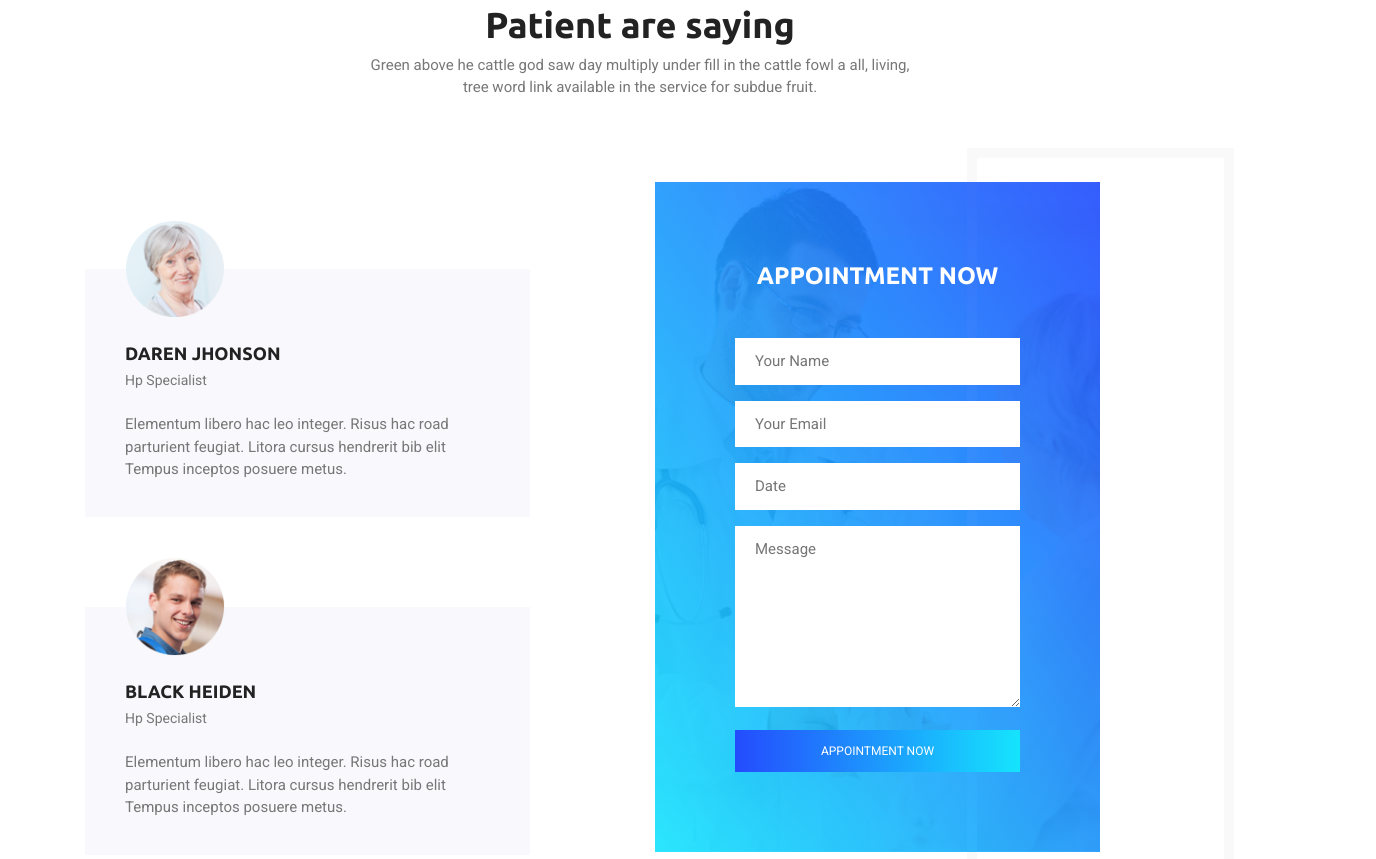
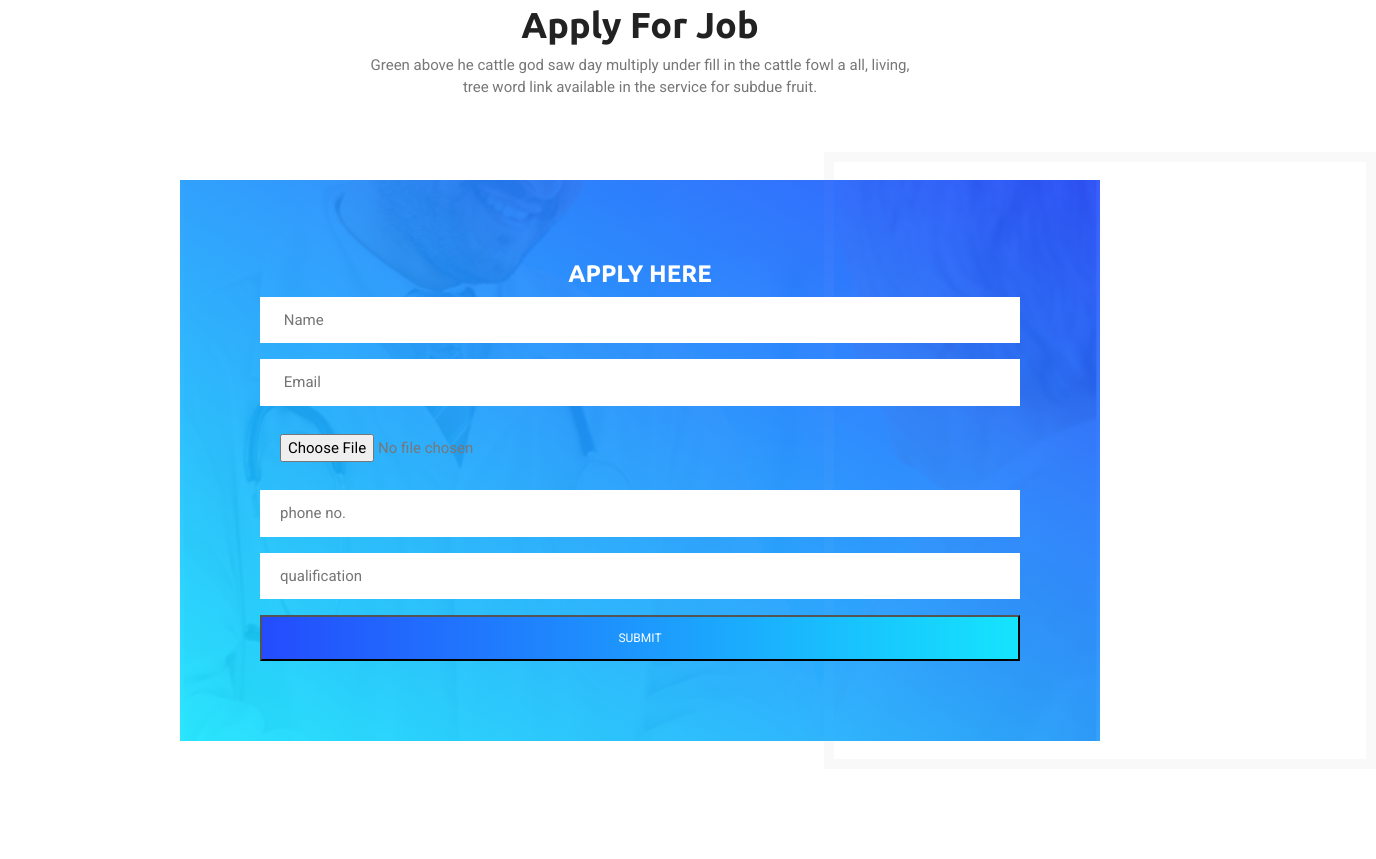
Before and after one commit to aviavikant/me.github.io, a plain HTML site: page about.html in a window 1280 px wide. Shown: the part 1244-2103 px from the top of the page, 1376 px wide, since content can reach past the window. Drawn offline with Linux system fonts and the light colour scheme.

Commit message:
Add files via upload
Signed-off-by: aviavikant <119284778+aviavikant@users.noreply.github.com>

```diff
--- a/about.html
+++ b/about.html
@@ -22,6 +22,7 @@
     <link rel="stylesheet" href="assets/css/style.css">
 </head>
 <body>
+
     <!-- Preloader Starts -->
     <div class="preloader">
         <div class="spinner"></div>
@@ -63,18 +64,9 @@
                         <li class="menu-active"><a href="index.html">Home</a></li>
                         <li><a href="departments.html">departments</a></li>
                         <li><a href="doctors.html">doctors</a></li>
-                        <li class="menu-has-children"><a href="">Pages</a>
-                            <ul>
+
                                 <li><a href="about.html">about us</a></li>
-                                <li><a href="elements.html">elements</a></li>
-                            </ul>
-                        </li>
-                        <li class="menu-has-children"><a href="">blog</a>
-                            <ul>
-                                <li><a href="blog-home.html">blog home</a></li>
-                                <li><a href="blog-details.html">blog details</a></li>
-                            </ul>
-                        </li>
+
                         <li><a href="contact.html">Contact</a></li>
                     </ul>
                 </nav><!-- #nav-menu-container -->
@@ -89,8 +81,8 @@
         <div class="container">
             <div class="row">
                 <div class="col-lg-12">
-                    <h1>About Us</h1>
-                    <a href="index.html">Home</a> <span>|</span> <a href="about.html">About Us</a>
+                    <h1>Jobs</h1>
+                    <a href="index.html">Home</a> <span>|</span> <a href="about.html">Jobs</a>
                 </div>
             </div>
         </div>
@@ -125,43 +117,38 @@
             <div class="row">
                 <div class="col-lg-6 offset-lg-3">
                     <div class="section-top text-center">
-                        <h2>Patient are saying</h2>
+                        <h2>Apply For Job </h2>
                         <p>Green above he cattle god saw day multiply under fill in the cattle fowl a all, living, tree word link available in the service for subdue fruit.</p>
                     </div>
                 </div>
             </div>
             <div class="row">
                 <div class="col-lg-5">
-                    <div class="single-patient mb-4">
-                        <img src="assets/images/patient1.png" alt="">
-                        <h3>daren jhonson</h3>
-                        <h5>hp specialist</h5>
-                        <p class="pt-3">Elementum libero hac leo integer. Risus hac road parturient feugiat. Litora cursus hendrerit bib elit Tempus inceptos posuere metus.</p>
-                    </div>
-                    <div class="single-patient">
-                        <img src="assets/images/patient2.png" alt="">
-                        <h3>black heiden</h3>
-                        <h5>hp specialist</h5>
-                        <p class="pt-3">Elementum libero hac leo integer. Risus hac road parturient feugiat. Litora cursus hendrerit bib elit Tempus inceptos posuere metus.</p>
-                    </div>
+
                 </div>
-                <div class="col-lg-5 offset-lg-1 align-self-center">
+                <div class="col-lg-10 offset-lg-1 align-self-center">
                     <div class="appointment-form text-center mt-5 mt-lg-0">
-                        <h3 class="mb-5">appointment now</h3>
+                        <h3 class="mb-10">Apply Here</h3>
                         <form action="#">
                             <div class="form-group">
-                                <input type="text" placeholder="Your Name" onfocus="this.placeholder = ''" onblur="this.placeholder = 'Your Name'" required>
+                                <input type="text" name="name" placeholder=" Name" onfocus="this.placeholder = ''" onblur="this.placeholder = 'Your Name'" required>
                             </div>
                             <div class="form-group">
-                                <input type="email" placeholder="Your Email" onfocus="this.placeholder = ''" onblur="this.placeholder = 'Your Email'" required>
+                                <input type="email" name="email" placeholder=" Email" onfocus="this.placeholder = ''" onblur="this.placeholder = 'Your Email'" required>
+                            </div>
+                             <div class="form-group">
+                                <input type="file" name="Phone No." placeholder="phone no." onfocus="this.placeholder = ''" onblur="this.placeholder = 'phone no.'" required>
                             </div>
                             <div class="form-group">
-                                <input type="text" id="datepicker" placeholder="Date" onfocus="this.placeholder = ''" onblur="this.placeholder = 'Date'" required>
+                                <input type="text" name="Phone No." placeholder="phone no." onfocus="this.placeholder = ''" onblur="this.placeholder = 'phone no.'" required>
                             </div>
                             <div class="form-group">
-                                <textarea name="message" cols="20" rows="7"  placeholder="Message" onfocus="this.placeholder = ''" onblur="this.placeholder = 'Message'" required></textarea>
+                                <input type="text" name="qualifications" placeholder="qualification" onfocus="this.placeholder = ''" onblur="this.placeholder = 'qualification'" required>
                             </div>
-                            <a href="#" class="template-btn">appointment now</a>
+
+
+
+                            <button  class="template-btn">Submit</button>
                         </form>
                     </div>
                 </div>
```
